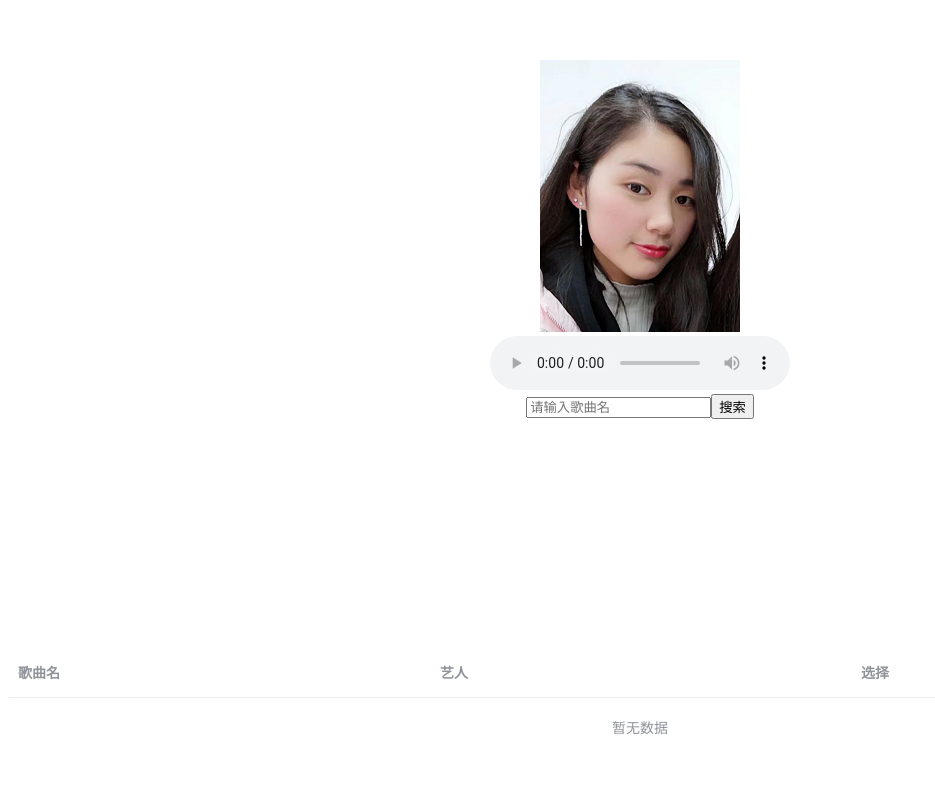
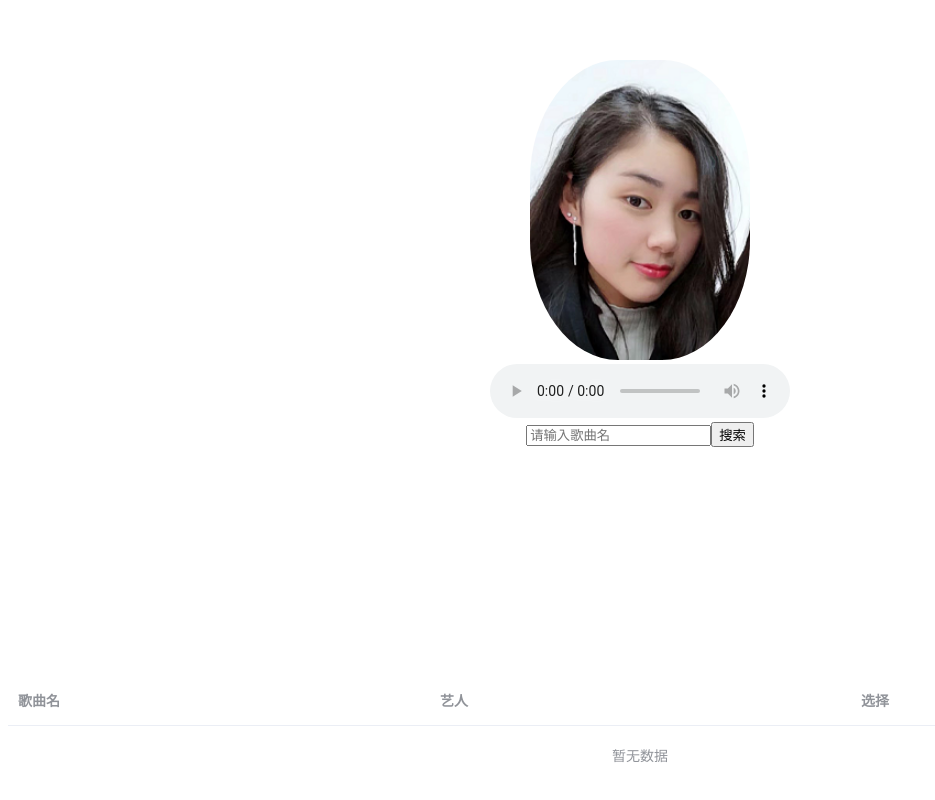
Before and after one commit to nsplnpbjy/netease-music, a Vue app: page / in a window 1280 px wide. Shown: the top 800 px of the page, without its empty margins (0-935 px from the left). Built offline with nearby package versions, Linux system fonts and the light colour scheme.

Commit message:
更改了部分显示样式，针对手机做了适配

```diff
--- a/src/components/hostPage.vue
+++ b/src/components/hostPage.vue
@@ -1,7 +1,7 @@
 <template>
   <div>
     <div>
-      <img alt="logo" src="../assets/logo.png" :hidden="logoHide">
+      <img alt="logo" src="../assets/logo.png" class="pic" :hidden="logoHide">
     </div>
     <div>
       <img ref="pic" class="pic" alt="pic" :src="picUrl" :hidden="picHide">
@@ -22,7 +22,7 @@
     <input v-model="searchText" placeholder="请输入歌曲名"/>
     <button v-on:click="searchMethod">搜索</button>
     <div>
-      <textarea class="audio" v-model="showingLyric" readonly="readonly" style="margin: 0px; height: 100px; width: 600px; resize: none;" :hidden="isNotShowingLyric">
+      <textarea class="audio" v-model="showingLyric" readonly="readonly" style="margin: 0px; height: 100px; width: 100%; resize: none; border: none" :hidden="isNotShowingLyric">
 
       </textarea>
     </div>
@@ -119,7 +119,7 @@ export default {
     loadNew(){
       this.picHide = true;
       this.loadingHide = false;
-      this.showingLyric = "歌词正在加载...";
+      this.showingLyric = "...歌词正在加载...";
     },
     loadPic(id){
       for (let songsKey in this.songs) {
@@ -222,8 +222,11 @@ export default {
 <!-- Add "scoped" attribute to limit CSS to this component only -->
 <style scoped>
 .pic{
-  text-align: center;
-  width: 400px;
+  align-content: center;
+  height: 300px;
+  width: 220px;
+  border-radius:40%;
+  position: relative;
 }
 .forTable{
   align: center;
@@ -231,11 +234,13 @@ export default {
   align-content: center;
 }
 .audio {
+  font-size: 18px;
   font-family: Avenir, Helvetica, Arial, sans-serif;
   -webkit-font-smoothing: antialiased;
   -moz-osx-font-smoothing: grayscale;
   text-align: center;
   color: gray;
   margin-top: 60px;
+  overflow: hidden;
 }
 </style>
```
